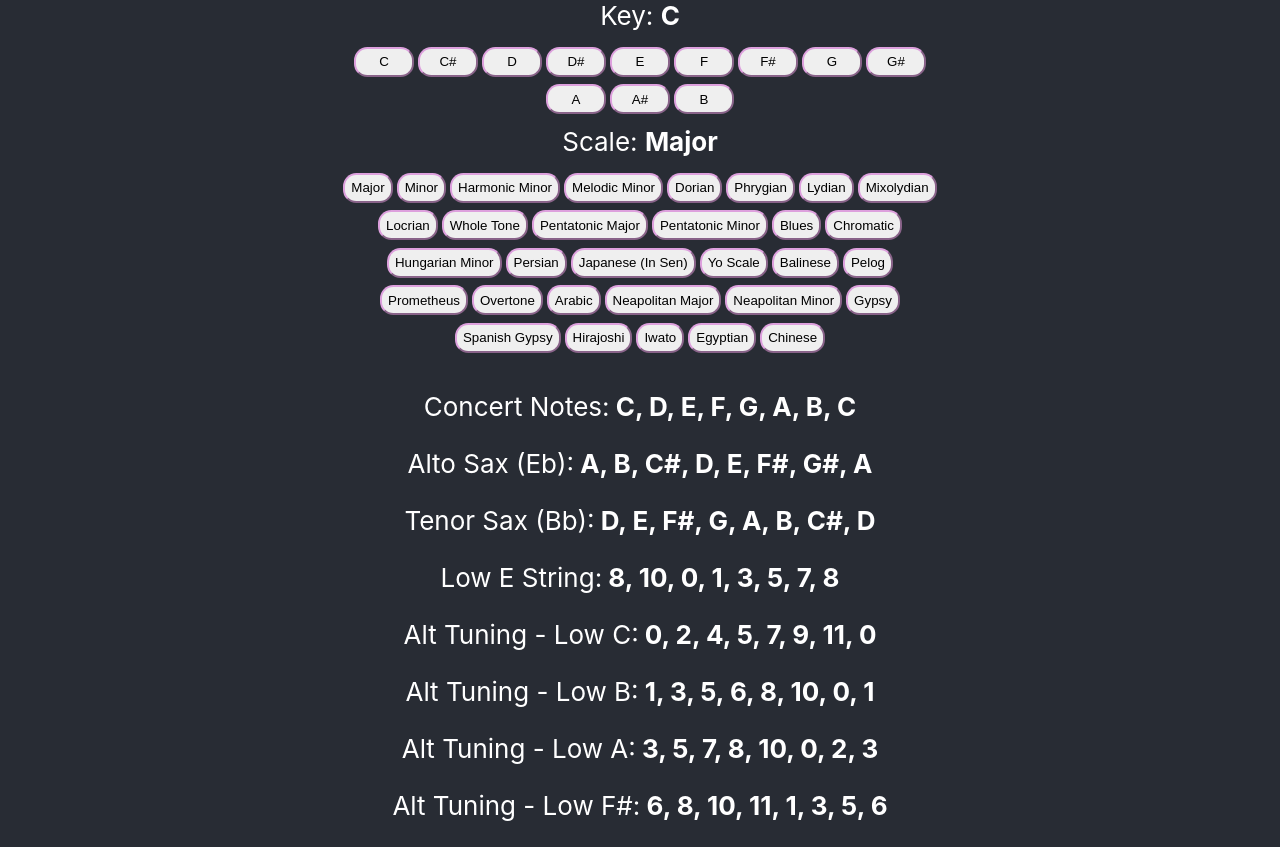
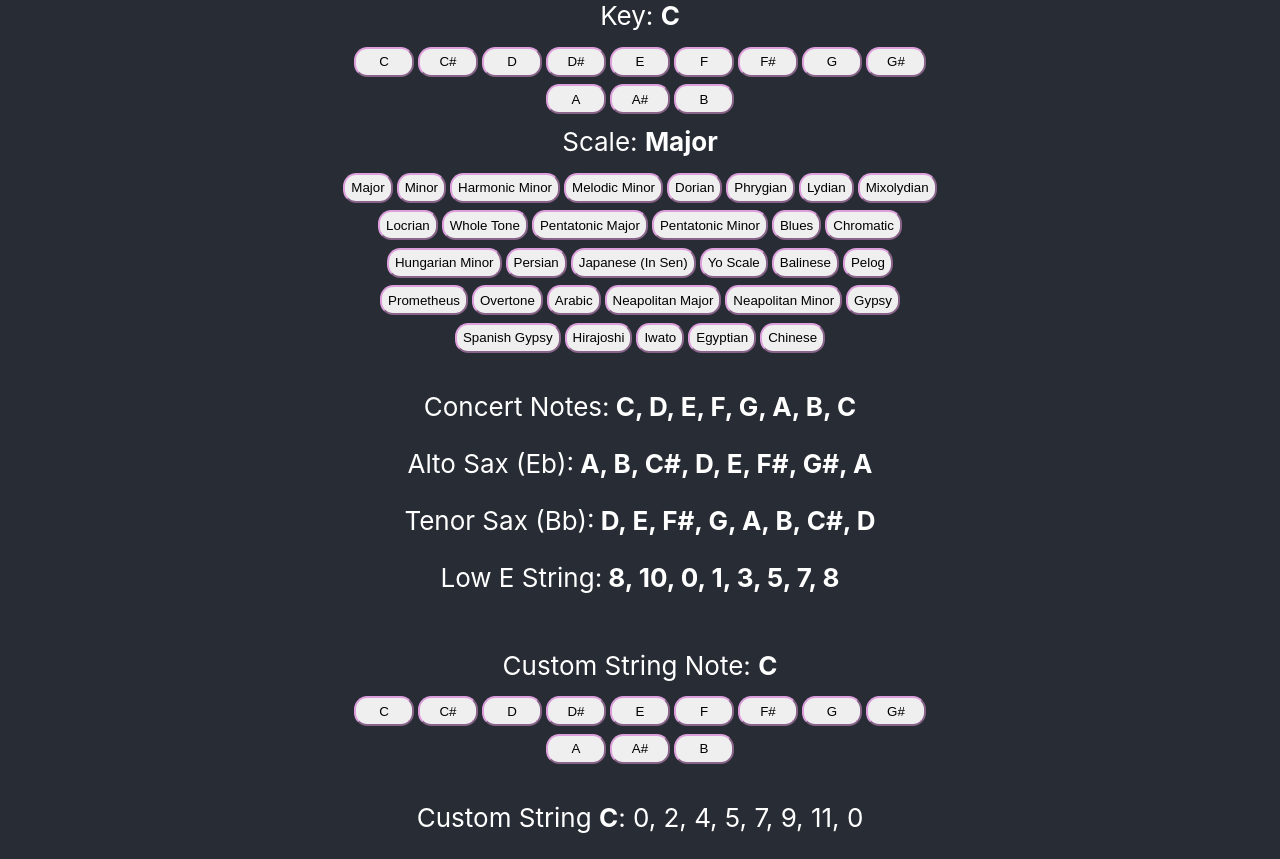
Before and after one commit to selfup/beepboop, a React (Create React App) app: page / in a window 1280 px wide. Built offline with nearby package versions, Linux system fonts and the light colour scheme.

Commit message:
add custom string

```diff
--- a/src/App.js
+++ b/src/App.js
@@ -3,6 +3,10 @@ import {keyNames, scaleNames, Note, Scale, ScalePattern} from './logic.js';
 import { useState } from 'react';
 
 function Notes({stateChanger, scaleKey, scaleName, scaleNameIndex, keyNameIndex}) {
+  const [state, setState] = useState({
+    customStringIndex: 0,
+  });
+
   const customScale = new Scale(
     new Note(scaleKey),
     ScalePattern.allPatterns().find(p => p.name === scaleName),
@@ -12,10 +16,8 @@ function Notes({stateChanger, scaleKey, scaleName, scaleNameIndex, keyNameIndex}
   const altoSax = customScale.transposeForAltoSax().map(note => note.name).join(', ');
   const tenorSax = customScale.transposeForTenorSax().map(note => note.name).join(', ');
   const lowEString = customScale.toFretsOnString('E').join(', ');
-  const LowCString = customScale.toFretsOnString('C').join(', ');
-  const lowBString = customScale.toFretsOnString('B').join(', ');
-  const lowAString = customScale.toFretsOnString('A').join(', ');
-  const lowFSharpString = customScale.toFretsOnString('F#').join(', ');
+
+  const customStringNote = keyNames[state.customStringIndex];
 
   return (
     <div>
@@ -61,21 +63,20 @@ function Notes({stateChanger, scaleKey, scaleName, scaleNameIndex, keyNameIndex}
         <b> {lowEString} </b>
       </p>
 
-      <p>Alt Tuning - Low C:
-        <b> {LowCString}</b>
-      </p>
-
-      <p>Alt Tuning - Low B:
-        <b> {lowBString}</b>
-      </p>
-
-      <p>Alt Tuning - Low A:
-        <b> {lowAString}</b>
-      </p>
-
-      <p>Alt Tuning - Low F#:
-        <b> {lowFSharpString}</b>
-      </p>
+      <br></br>
+      Custom String Note: <b>{customStringNote}</b>
+      <div className='section'>
+        {keyNames.map((name, idx) =>
+          <button
+            className='key-button'
+            key={idx}
+            onClick={() => setState({ customStringIndex: idx })}
+          >
+            {name}
+          </button>
+        )}
+      </div>
+      <p>Custom String <b>{customStringNote}</b>: {customScale.toFretsOnString(customStringNote).join(', ')}</p>
     </div>
   )
 }
```
